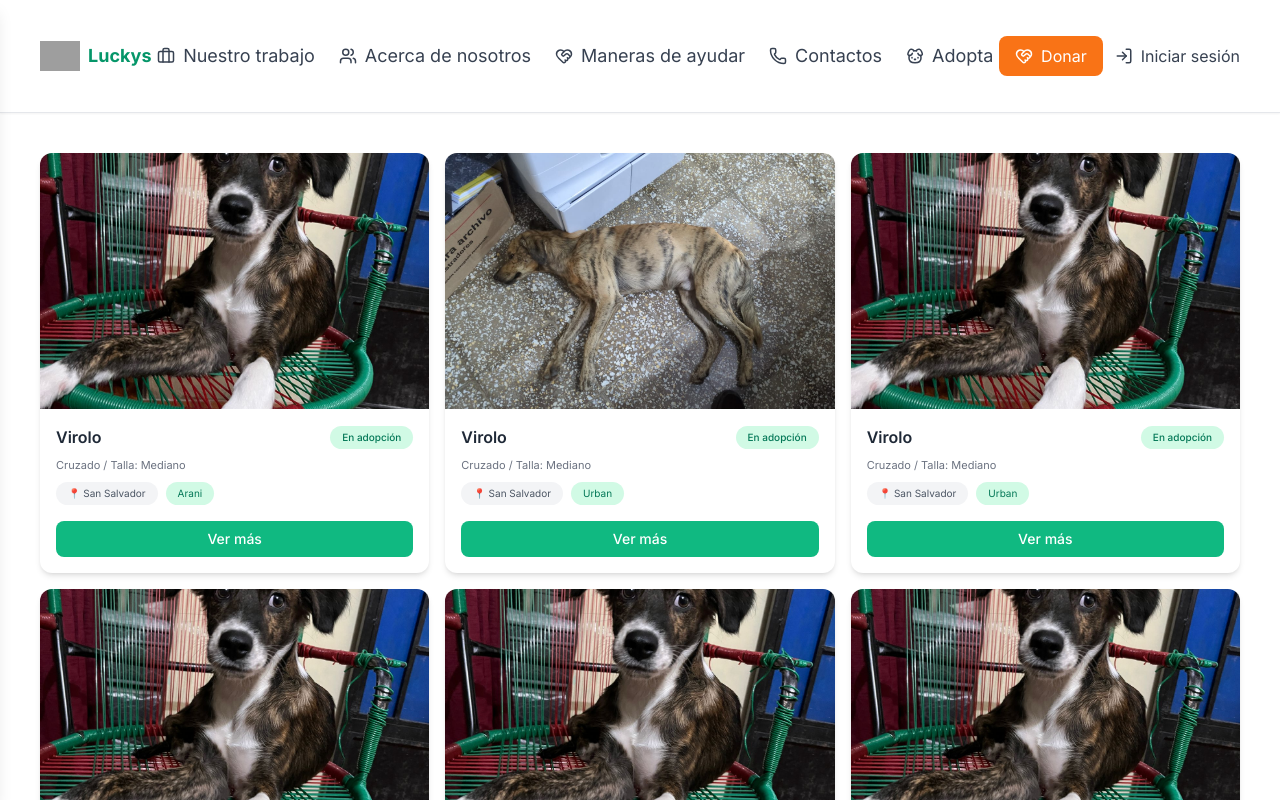
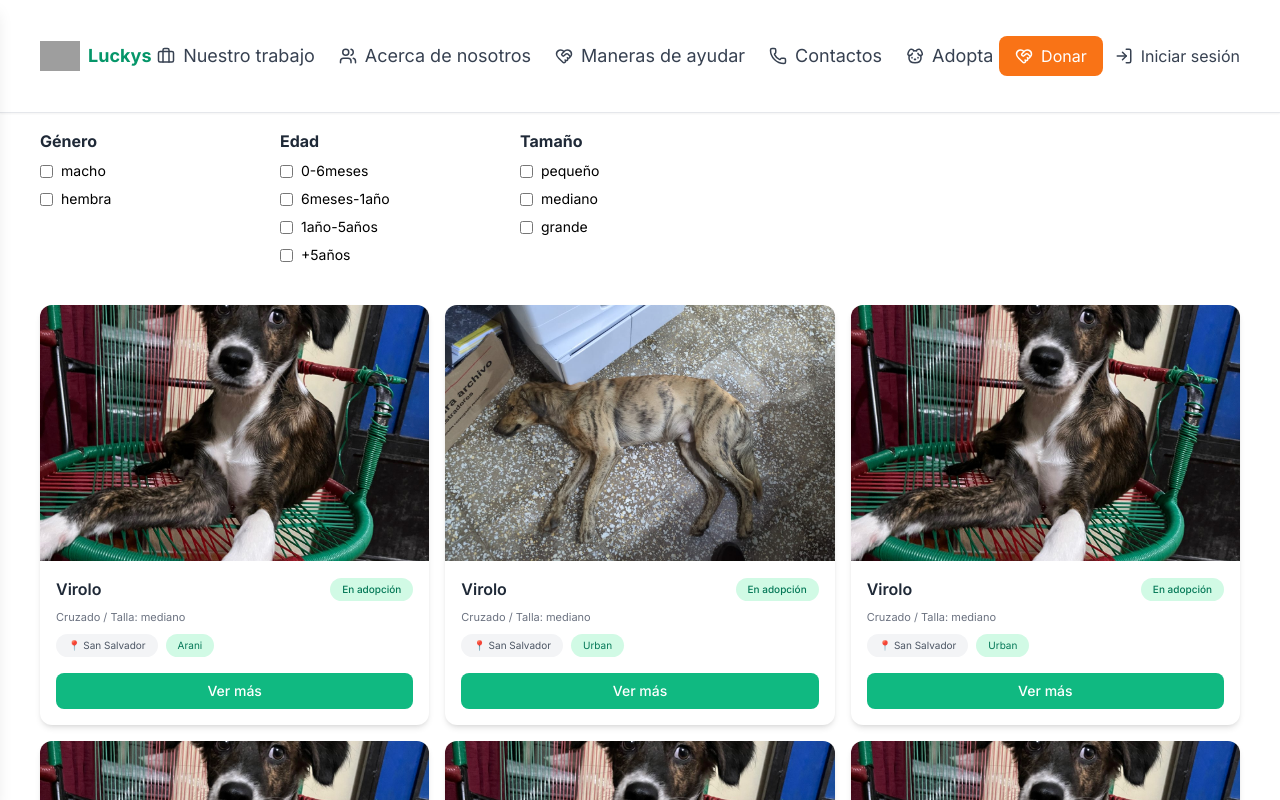
Before and after one commit to RodJacome/Luckys, a Next.js app: page /adoption in a window 1280 px wide. Shown: the top 800 px of the page. Built offline with nearby package versions, Linux system fonts and the light colour scheme; grey boxes are pictures that could not be loaded.

Commit message:
Feat: adding filter to adoption page

```diff
--- a/app/adoption/page.tsx
+++ b/app/adoption/page.tsx
@@ -1,14 +1,97 @@
+"use client";
+
 import { AdoptionCard } from "@/src/components/animalCard/adoptionCard";
+import { FilterGroup } from "@/src/components/common/filterGroup";
 import { AdoptionData } from "@/src/components/data/adoptionData";
 import { NavBar } from "@/src/components/navBar/navBar";
+import {
+  AgeType,
+  GenderType,
+  SizeType,
+} from "@/src/components/types/commonTypes";
+import { useState } from "react";
 
 export default function AdoptionPage() {
+  type FiltersType = {
+    genero: GenderType[];
+    edad: AgeType[];
+    tamaño: SizeType[];
+    location: string[];
+  };
+
+  const [filters, setFilters] = useState<FiltersType>({
+    genero: [],
+    edad: [],
+    tamaño: [],
+    location: [],
+  });
+
+  const generoOptions: GenderType[] = ["macho", "hembra"];
+
+  const edadOptions: AgeType[] = [
+    "0-6meses",
+    "6meses-1año",
+    "1año-5años",
+    "+5años",
+  ];
+  const tamañoOptions: SizeType[] = ["pequeño", "mediano", "grande"];
+
+  const handleCheckbox = <T extends string>(
+    category: keyof FiltersType,
+    value: T,
+    checked: boolean,
+  ) => {
+    setFilters((prev) => {
+      const currentValues = prev[category] as T[];
+
+      return {
+        ...prev,
+        [category]: checked
+          ? [...currentValues, value]
+          : currentValues.filter((item) => item !== value),
+      };
+    });
+  };
+
+  const filteredAnimals = AdoptionData.filter((animal) => {
+    return (
+      (filters.genero.length === 0 || filters.genero.includes(animal.genero)) &&
+      (filters.edad.length === 0 || filters.edad.includes(animal.edad)) &&
+      (filters.tamaño.length === 0 || filters.tamaño.includes(animal.tamaño))
+    );
+  });
+
   return (
     <>
       <NavBar />
+      <div className="w-full px-10 pt-4">
+        <div className="sm:grid sm:grid-cols-5">
+          <FilterGroup
+            title="Género"
+            options={generoOptions}
+            category="genero"
+            handleCheckbox={handleCheckbox}
+          />
+
+          <FilterGroup
+            title="Edad"
+            options={edadOptions}
+            category="edad"
+            handleCheckbox={handleCheckbox}
+          />
+
+          <FilterGroup
+            title="Tamaño"
+            options={tamañoOptions}
+            category="tamaño"
+            handleCheckbox={handleCheckbox}
+          />
+        </div>
+      </div>
+
       <div className="p-10">
         <div className="grid grid-cols-1 sm:grid-cols-1 md:grid-cols-2 xl:grid-cols-3 2xl:grid-cols-6 gap-4 h-full">
-          {AdoptionData.map((animal) => {
+          {filteredAnimals.map((animal) => {
             return <AdoptionCard key={animal.id} {...animal} />;
           })}
         </div>
--- a/src/components/animalCard/adoptionCard.tsx
+++ b/src/components/animalCard/adoptionCard.tsx
@@ -11,6 +11,8 @@ export const AdoptionCard = ({
   tamaño,
   status,
   location,
+  genero,
+  edad,
 }: AdoptionType) => {
   return (
     <div
--- /dev/null
+++ b/src/components/common/filterGroup.tsx
@@ -0,0 +1,27 @@
+"use client";
+
+import { FilterGroupType } from "../types/commonTypes";
+
+export const FilterGroup = <T extends string>({
+  title,
+  options,
+  category,
+  handleCheckbox,
+}: FilterGroupType<T>) => {
+  return (
+    <div className="flex flex-col gap-2">
+      <h2 className="font-bold text-gray-800">{title}</h2>
+
+      {options.map((option) => (
+        <label key={option} className="flex items-center gap-2 text-sm w-max">
+          <input
+            type="checkbox"
+            onChange={(e) => handleCheckbox(category, option, e.target.checked)}
+            className="accent-emerald-600"
+          />
+          {option}
+        </label>
+      ))}
+    </div>
+  );
+};
--- a/src/components/data/adoptionData.ts
+++ b/src/components/data/adoptionData.ts
@@ -6,78 +6,94 @@ export const AdoptionData: AdoptionType[] = [
     picture: "/common/animals/dogs/peluchin.jpeg",
     name: "Virolo",
     raza: "Cruzado",
-    tamaño: "Mediano",
+    tamaño: "mediano",
     asociacion: "Arani",
     status: "adopcion",
     location: "San Salvador",
+    genero: "macho",
+    edad: "1año-5años",
   },
   {
     id: "2",
     picture: "/common/animals/dogs/tiger.jpeg",
     name: "Virolo",
     raza: "Cruzado",
-    tamaño: "Mediano",
+    tamaño: "mediano",
     asociacion: "Urban",
     status: "adopcion",
     location: "San Salvador",
+    genero: "macho",
+    edad: "6meses-1año",
   },
   {
     id: "3",
     picture: "/common/animals/dogs/peluchin.jpeg",
     name: "Virolo",
     raza: "Cruzado",
-    tamaño: "Mediano",
+    tamaño: "mediano",
     asociacion: "Urban",
     status: "adopcion",
     location: "San Salvador",
+    genero: "macho",
+    edad: "6meses-1año",
   },
   {
     id: "4",
     picture: "/common/animals/dogs/peluchin.jpeg",
     name: "Virolo",
     raza: "Cruzado",
-    tamaño: "Mediano",
+    tamaño: "mediano",
     asociacion: "Urban",
     status: "adopcion",
     location: "San Salvador",
+    genero: "macho",
+    edad: "6meses-1año",
   },
   {
     id: "5",
     picture: "/common/animals/dogs/peluchin.jpeg",
     name: "Virolo",
     raza: "Cruzado",
-    tamaño: "Mediano",
+    tamaño: "mediano",
     asociacion: "Urban",
     status: "espera",
     location: "San Salvador",
+    genero: "macho",
+    edad: "6meses-1año",
   },
   {
     id: "6",
     picture: "/common/animals/dogs/peluchin.jpeg",
     name: "Virolo",
     raza: "Cruzado",
-    tamaño: "Mediano",
+    tamaño: "mediano",
     asociacion: "Urban",
     status: "espera",
     location: "San Salvador",
+    genero: "macho",
+    edad: "6meses-1año",
   },
   {
     id: "7",
     picture: "/common/animals/dogs/peluchin.jpeg",
     name: "Virolo",
     raza: "Cruzado",
-    tamaño: "Mediano",
+    tamaño: "mediano",
     asociacion: "Urban",
     status: "espera",
     location: "San Salvador",
+    genero: "macho",
+    edad: "6meses-1año",
   },
   {
     id: "8",
     picture: "/common/animals/dogs/peluchin.jpeg",
     name: "Virolo",
     raza: "Cruzado",
-    tamaño: "Mediano",
+    tamaño: "mediano",
     status: "adoptado",
     location: "San Salvador",
+    genero: "macho",
+    edad: "6meses-1año",
   },
 ];
--- a/src/components/types/commonTypes.ts
+++ b/src/components/types/commonTypes.ts
@@ -1,14 +1,20 @@
 export type AdoptionStatus = "adopcion" | "espera" | "adoptado";
+export type GenderType = "macho" | "hembra";
+export type AgeType = "0-6meses" | "6meses-1año" | "1año-5años" | "+5años";
+export type SizeType = "pequeño" | "mediano" | "grande";
 
 export type AdoptionType = {
   id: string;
   picture: string;
   name: string;
   raza: string;
-  tamaño: string;
+  tamaño: SizeType;
   asociacion?: string;
   status: AdoptionStatus;
   location: string;
+  genero: GenderType;
+  edad: AgeType;
+  especial?: string;
 };
 
 export type CarouselType = {
@@ -18,3 +24,16 @@ export type CarouselType = {
   description: string;
   url: string;
 };
+
+export type FilterCategory = "genero" | "edad" | "tamaño" | "location";
+
+export type FilterGroupType<T> = {
+  title: string;
+  options: T[];
+  category: FilterCategory;
+  handleCheckbox: (
+    category: FilterCategory,
+    value: T,
+    checked: boolean,
+  ) => void;
+};
```
